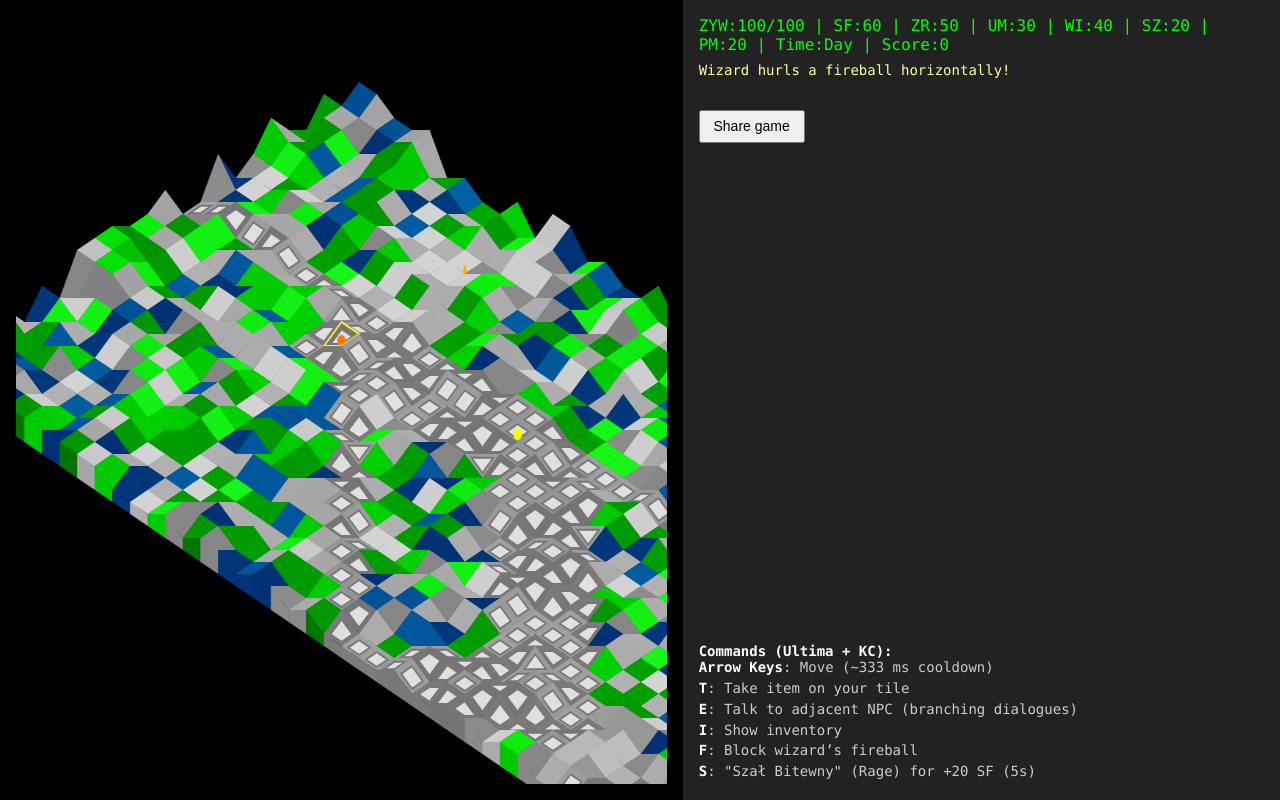
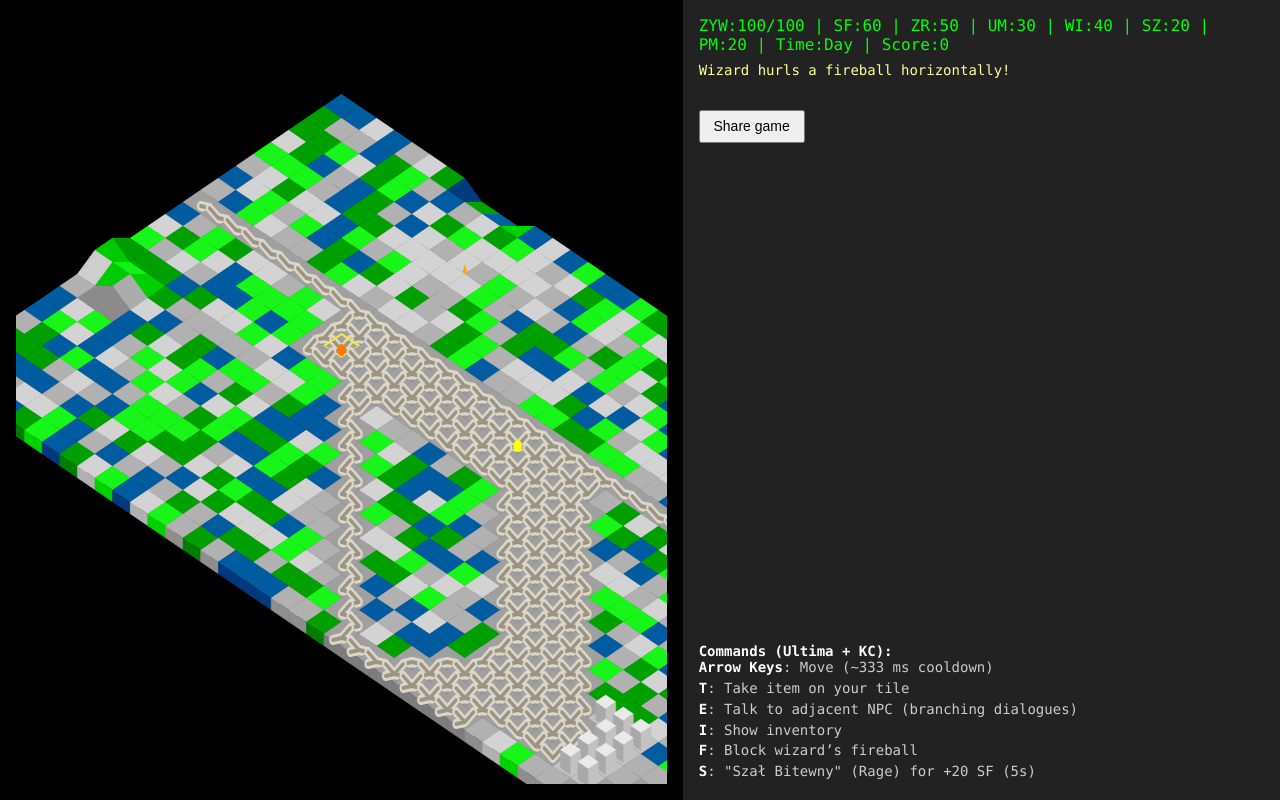
Before and after one commit to CyborgsDream/rpg, a plain HTML site: page index.html in a window 1280 px wide. Drawn offline with Linux system fonts and the light colour scheme; animation ran at ten frames a second.

Commit message:
Improve roads and buildings rendering

```diff
--- a/index.html
+++ b/index.html
@@ -177,13 +177,12 @@ const gameData = {
 let map = Array.from({length: MAP_HEIGHT}, () => Array(MAP_WIDTH).fill("GRASS"));
 
 let heightMap = Array.from({length: MAP_HEIGHT+1}, () => Array(MAP_WIDTH+1).fill(0));
-<!-- let heightMap = Array.from({length: MAP_HEIGHT}, () => Array(MAP_WIDTH).fill(0)); -->
 
 function randElem(arr){return arr[Math.floor(Math.random()*arr.length)];}
 const baseTerrains=["GRASS","FOREST","MOUNTAIN","HILL","WATER"];
 for(let y=0;y<=MAP_HEIGHT;y++){
   for(let x=0;x<=MAP_WIDTH;x++){
-    let h=Math.floor(Math.random()*4);
+    let h=Math.floor(Math.random()*3);
     if(x>0&&y>0){
       h=Math.round((h+heightMap[y-1][x]+heightMap[y][x-1]+heightMap[y-1][x-1])/4);
     }else if(x>0){
@@ -197,10 +196,28 @@ for(let y=0;y<=MAP_HEIGHT;y++){
 for(let y=0;y<MAP_HEIGHT;y++){
   for(let x=0;x<MAP_WIDTH;x++){
     map[y][x]=randElem(baseTerrains);
-    let h=Math.floor(Math.random()*4);
+    let h=Math.floor(Math.random()*3);
     if(x>0&&y>0) h=Math.round((h+heightMap[y-1][x]+heightMap[y][x-1])/3);
     heightMap[y][x]=h;
   }
+}
+for(let smooth=0;smooth<2;smooth++){
+  const next=heightMap.map(arr=>arr.slice());
+  for(let y=0;y<=MAP_HEIGHT;y++){
+    for(let x=0;x<=MAP_WIDTH;x++){
+      let acc=0,count=0;
+      for(let dy=-1;dy<=1;dy++){
+        for(let dx=-1;dx<=1;dx++){
+          const ny=y+dy,nx=x+dx;
+          if(nx<0||ny<0||nx>MAP_WIDTH||ny>MAP_HEIGHT) continue;
+          acc+=heightMap[ny][nx];
+          count++;
+        }
+      }
+      next[y][x]=Math.round(acc/count*0.9);
+    }
+  }
+  heightMap=next;
 }
 
 function roadBrush(x,y,width){
@@ -305,6 +322,7 @@ resizeCanvas();
 
 function isNPCat(nx,ny){return gameData.npcs.find(n=>n.x===nx&&n.y===ny);}
 function isPassable(nx,ny){if(nx<0||ny<0||nx>=MAP_WIDTH||ny>=MAP_HEIGHT) return false;let npc=isNPCat(nx,ny);if(npc) return false;let td=gameData.tileDefs[map[ny][nx]]||gameData.tileDefs.GRASS;return td.passable!==false;}
+function isRoad(nx,ny){return nx>=0&&ny>=0&&nx<MAP_WIDTH&&ny<MAP_HEIGHT&&map[ny][nx]==="ROAD";}
 function isAdjacent(px,py,nx,ny){return Math.abs(px-nx)+Math.abs(py-ny)===1;}
 
 let npcMoveInterval=1000,lastNPCmove=0;
@@ -407,35 +425,78 @@ function render(){
 
         if (tileName==="ROAD") {
           const centerPoint = { sx: center.sx, sy: center.sy + 4 };
-          const insetFactor = 0.62;
-          const inset = (pt) => ({
-            sx: centerPoint.sx + (pt.sx - centerPoint.sx) * insetFactor,
-            sy: centerPoint.sy + (pt.sy - centerPoint.sy) * insetFactor,
+          const edges={
+            N:{pt:{sx:(pNW.sx+pNE.sx)/2,sy:(pNW.sy+pNE.sy)/2}},
+            S:{pt:{sx:(pSW.sx+pSE.sx)/2,sy:(pSW.sy+pSE.sy)/2}},
+            W:{pt:{sx:(pNW.sx+pSW.sx)/2,sy:(pNW.sy+pSW.sy)/2}},
+            E:{pt:{sx:(pNE.sx+pSE.sx)/2,sy:(pNE.sy+pSE.sy)/2}}
+          };
+          const neighbors={
+            N:isRoad(wx,wy-1),
+            S:isRoad(wx,wy+1),
+            W:isRoad(wx-1,wy),
+            E:isRoad(wx+1,wy)
+          };
+
+          ctx.lineCap="round";
+          ctx.strokeStyle="#dcd7c8";
+          ctx.lineWidth=10;
+          ctx.beginPath();
+          ctx.moveTo(centerPoint.sx,centerPoint.sy);
+          for(const dir of Object.keys(neighbors)){
+            if(neighbors[dir]){
+              ctx.lineTo(edges[dir].pt.sx,edges[dir].pt.sy);
+              ctx.moveTo(centerPoint.sx,centerPoint.sy);
+            }
+          }
+          if(Object.values(neighbors).every(v=>!v)){
+            ctx.lineTo(centerPoint.sx,centerPoint.sy+0.1);
+          }
+          ctx.stroke();
+
+          ctx.strokeStyle="#9b9484";
+          ctx.lineWidth=4;
+          ctx.beginPath();
+          ctx.moveTo(centerPoint.sx,centerPoint.sy);
+          for(const dir of Object.keys(neighbors)){
+            if(neighbors[dir]){
+              ctx.lineTo(edges[dir].pt.sx,edges[dir].pt.sy);
+              ctx.moveTo(centerPoint.sx,centerPoint.sy);
+            }
+          }
+          if(Object.values(neighbors).every(v=>!v)){
+            ctx.lineTo(centerPoint.sx,centerPoint.sy+0.1);
+          }
+          ctx.stroke();
+          ctx.lineWidth=1;
+        }
+
+        const buildingStyles={
+          CASTLE:{color:"#d6d6d6",height:18,inset:0.58},
+          CITY:{color:"#cfd5e8",height:16,inset:0.6},
+          VILLAGE:{color:"#d9b07b",height:12,inset:0.64},
+          TOWER:{color:"#c6c0ea",height:22,inset:0.64},
+          FARM:{color:"#c9a871",height:10,inset:0.68}
+        };
+        if(buildingStyles[tileName]){
+          const {color,height,inset}=buildingStyles[tileName];
+          const baseCenter={sx:center.sx,sy:center.sy+4};
+          const insetPt=(pt)=>({
+            sx:baseCenter.sx+(pt.sx-baseCenter.sx)*inset,
+            sy:baseCenter.sy+(pt.sy-baseCenter.sy)*inset
           });
-          const rNW = inset(pNW);
-          const rNE = inset(pNE);
-          const rSE = inset(pSE);
-          const rSW = inset(pSW);
-
-          ctx.fillStyle = "#e0e0e0";
-          ctx.beginPath();
-          ctx.moveTo(rNW.sx, rNW.sy);
-          ctx.lineTo(rNE.sx, rNE.sy);
-          ctx.lineTo(rSE.sx, rSE.sy);
-          ctx.lineTo(rSW.sx, rSW.sy);
-          ctx.closePath();
-          ctx.fill();
-
-          ctx.strokeStyle = "#777";
-          ctx.lineWidth = 2;
-          ctx.beginPath();
-          ctx.moveTo(rNW.sx, rNW.sy);
-          ctx.lineTo(rNE.sx, rNE.sy);
-          ctx.lineTo(rSE.sx, rSE.sy);
-          ctx.lineTo(rSW.sx, rSW.sy);
-          ctx.closePath();
-          ctx.stroke();
-          ctx.lineWidth = 1;
+          const bNW=insetPt(pNW),bNE=insetPt(pNE),bSE=insetPt(pSE),bSW=insetPt(pSW);
+          const tNW={sx:bNW.sx,sy:bNW.sy-height};
+          const tNE={sx:bNE.sx,sy:bNE.sy-height};
+          const tSE={sx:bSE.sx,sy:bSE.sy-height};
+          const tSW={sx:bSW.sx,sy:bSW.sy-height};
+          const wallShadow=shadeColor(color,-35);
+          const wallMid=shadeColor(color,-20);
+          const roof=shadeColor(color,20);
+          drawTile(bNW,bSW,tSW,tNW,wallShadow);
+          drawTile(bNE,bSE,tSE,tNE,wallMid);
+          drawTile(bSW,bSE,tSE,tSW,shadeColor(color,-45));
+          drawTile(tNW,tNE,tSE,tSW,roof);
         }
 
         const proj=gameData.projectiles.find(p=>p.x===wx&&p.y===wy);
```
